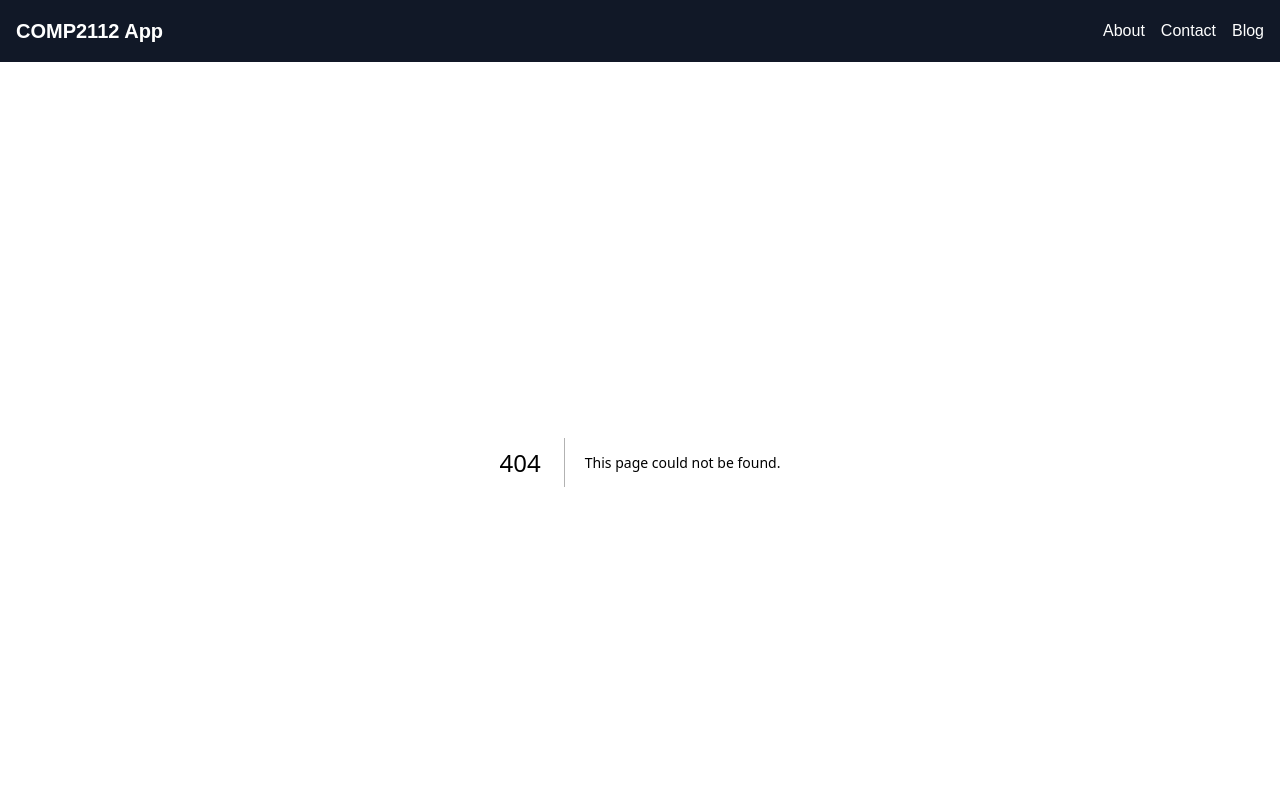
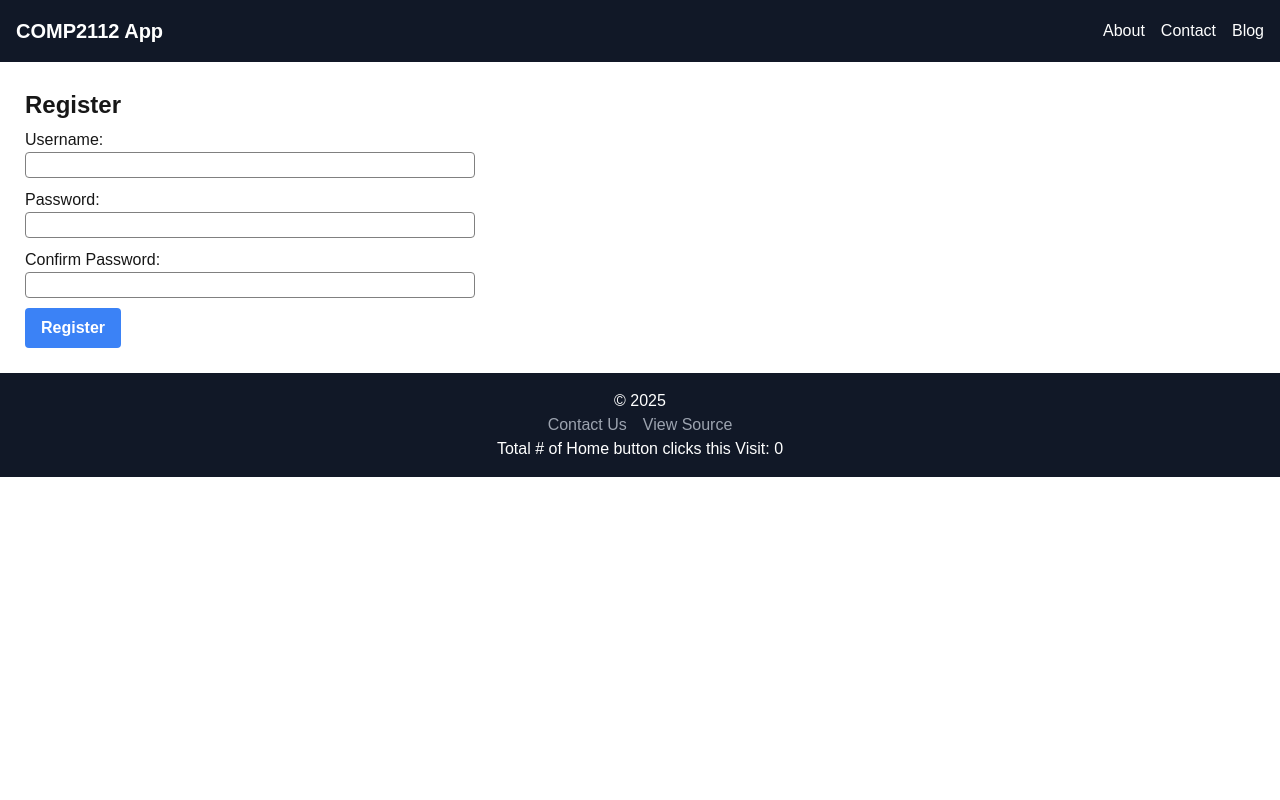
Before and after one commit to ifotn/comp2112-2025, a Next.js app: page /auth/register in a window 1280 px wide. Before the commit this address had no page. Shown: the top 800 px of the page. Built offline with nearby package versions, Linux system fonts and the light colour scheme.

Commit message:
l7 - rich text editor w/html parser

```diff
--- a/package.json
+++ b/package.json
@@ -9,10 +9,12 @@
     "lint": "eslint"
   },
   "dependencies": {
+    "html-to-react": "^1.7.0",
     "next": "15.5.3",
     "react": "19.1.0",
     "react-dom": "19.1.0",
-    "react-hook-form": "^7.64.0"
+    "react-hook-form": "^7.64.0",
+    "react-simple-wysiwyg": "^3.4.1"
   },
   "devDependencies": {
     "@eslint/eslintrc": "^3",
--- /dev/null
+++ b/src/app/auth/register/page.tsx
@@ -0,0 +1,59 @@
+"use client";
+
+import { useForm } from "react-hook-form";
+
+interface RegisterFormData {
+  username: string;
+  password: string;
+  confirm: string;
+}
+
+export default function Register() {
+  const {
+    register,
+    handleSubmit,
+    formState: { errors, isSubmitSuccessful },
+  } = useForm<RegisterFormData>();
+
+  const onSubmit = (data: RegisterFormData) => {
+    console.log("Success");
+  };
+
+  return (
+    <main>
+      <h1>Register</h1>
+      <form onSubmit={handleSubmit(onSubmit)}>
+        <fieldset>
+          <label>Username:</label>
+          <input
+            {...register("username", { required: "Username is required" })}
+          />
+          {errors.username && (
+            <span className="error">{errors.username.message}</span>
+          )}
+        </fieldset>
+        <fieldset>
+          <label>Password:</label>
+          <input
+            {...register("password", { required: "Password is required" })}
+          />
+          {errors.password && (
+            <span className="error">{errors.password.message}</span>
+          )}
+        </fieldset>
+        <fieldset>
+          <label>Confirm Password:</label>
+          <input
+            {...register("confirm", {
+              required: "Password Confirmation is required",
+            })}
+          />
+          {errors.confirm && (
+            <span className="error">{errors.confirm.message}</span>
+          )}
+        </fieldset>
+        <button className="btn">Register</button>
+      </form>
+    </main>
+  );
+}
--- a/src/app/blog/[id]/page.tsx
+++ b/src/app/blog/[id]/page.tsx
@@ -1,4 +1,5 @@
 import PageTitle from "@/app/components/PageTitle";
+import { Parser } from "html-to-react";
 
 type Post = {
     title: string;
@@ -34,7 +35,7 @@ export default async function Post({ params }: { params: { id: string }}) {
             <h1>{post.title}</h1>
             <h2>By {post.author} on {new Date(post.date).toLocaleDateString()}</h2>
             <article>
-                {post.content}
+                {Parser().parse(post.content)}
             </article>
         </main>
     );
--- a/src/app/blog/create-post/page.tsx
+++ b/src/app/blog/create-post/page.tsx
@@ -1,17 +1,32 @@
 'use client';
 
-// import { useState } from "react";
+import { useState } from "react";
 import { useForm } from "react-hook-form";
 import { useRouter } from "next/navigation";
+import SimpleWysiwyg from 'react-simple-wysiwyg';
 
 interface PostFormData {
     title: string;
     content: string;
 }
 
+interface SimpleWysiwygChangeEvent {
+    target: {
+        value: string;
+    }
+}
+
 export default function CreatePost() {
     // used for redirecting
     const router = useRouter();
+
+    // state var to store blog post content
+    const [content, setContent] = useState<string>('');
+
+    // change handler for rte
+    const handleContentChange = (event: SimpleWysiwygChangeEvent) => {
+        setContent(event.target.value);
+    }
 
     // form input handling.  register: for binding form inputs
     const { register, handleSubmit, formState: { errors, isSubmitSuccessful }} = useForm<PostFormData>();
@@ -29,7 +44,7 @@ export default function CreatePost() {
                 headers: { 'Content-Type': 'application/json' },
                 body: JSON.stringify({
                     title: data.title,
-                    content: data.content,
+                    content: content,  // now includes html markup from rte
                     username: 'your-email-here@georgiancollege.ca',
                     date: postDate
                 })
@@ -58,7 +73,8 @@ export default function CreatePost() {
                 </fieldset>
                 <fieldset>
                     <label htmlFor="content">Content: *</label>
-                    <textarea {...register("content", { required: "Content is required" })}></textarea>
+                    {/* <textarea {...register("content", { required: "Content is required" })}></textarea> */}
+                    <SimpleWysiwyg value={content} className="rte" onChange={handleContentChange} />
                     {errors.content && <span className="error">{errors.content.message}</span>}
                 </fieldset>
                 <button>Save</button>
--- a/src/app/globals.css
+++ b/src/app/globals.css
@@ -147,18 +147,18 @@ footer a {
  color: #FFFFFF;
 }
 
-input, textarea {
+input, textarea, .rte {
  border: 1px solid;
  border-color: grey;
  width: 450px;
  border-radius: 0.25rem;
 }
 
-input.focus textarea.focus {
+input.focus textarea.focus, .rte.focus {
  box-shadow: 0 0 0 2px rgba(66, 153, 225, 0.5);
 }
 
-textarea {
+textarea, .rte {
  height: 300px;
 }
 
```
Also changed, not shown: 1 other file (tests, documents, lock files or other folders).
